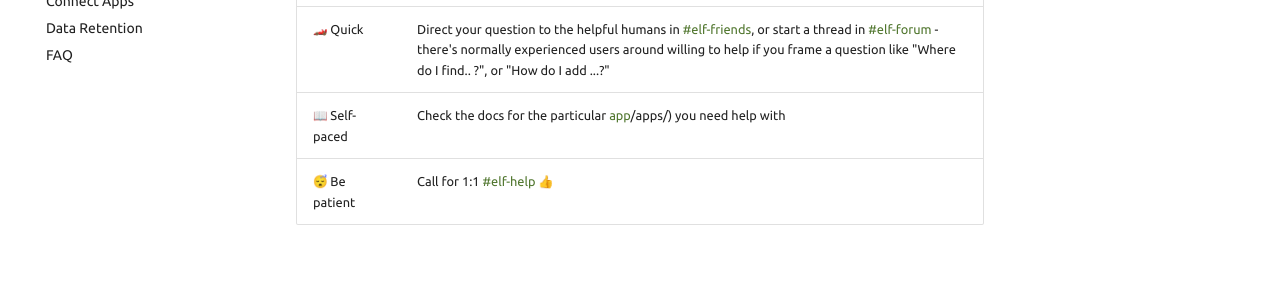
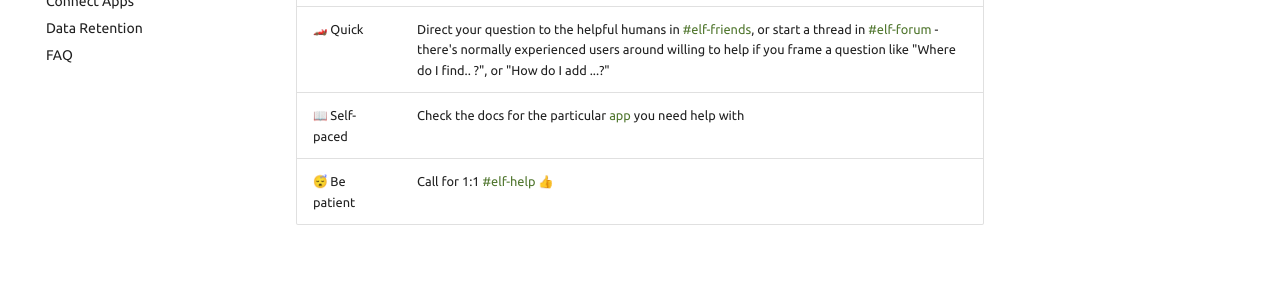
Before and after one commit to elfhosted/elfhosted.com, an MkDocs documentation site: the page built from docs/get-help.md, in a window 1280 px wide. Shown: the part 469-769 px from the top of the page. Built offline with MkDocs 1.6.1 and Material for MkDocs 9.7.7, drawn with Linux system fonts in a browser that asks for light colours; emoji names are drawn with the system emoji font; a script that is not in the unit is left out; plug-ins that fetch from the network failed and are left out; comment, search, counter and statistics services are not loaded.

Commit message:
Fix bad link
Signed-off-by: David Young <davidy@funkypenguin.co.nz>

```diff
--- a/docs/get-help.md
+++ b/docs/get-help.md
@@ -6,7 +6,7 @@ Response | Resource
 ---------|----------
 :zap: Instant | Ask the AI to parse our docs and spit out the answer, by using the "**Ask AI**" widget at the bottom right of every page, or using the [#elf-ai-rtfm][elf-ai-rtfm] channel.
 :race_car: Quick | Direct your question to the helpful humans in [#elf-friends][elf-friends], or start a thread in [#elf-forum](https://discord.com/channels/396055506072109067/1119489053927145472) - there's normally experienced users around willing to help if you frame a question like "Where do I find.. ?", or "How do I add ...?"
-:book: Self-paced | Check the docs for the particular [app]([)/apps/) you need help with
+:book: Self-paced | Check the docs for the particular [app](/apps/) you need help with
 :sleeping: Be patient | Call for 1:1 [#elf-help][elf-help] :thumbsup:
 
 --8<-- "common-links.md"
```
